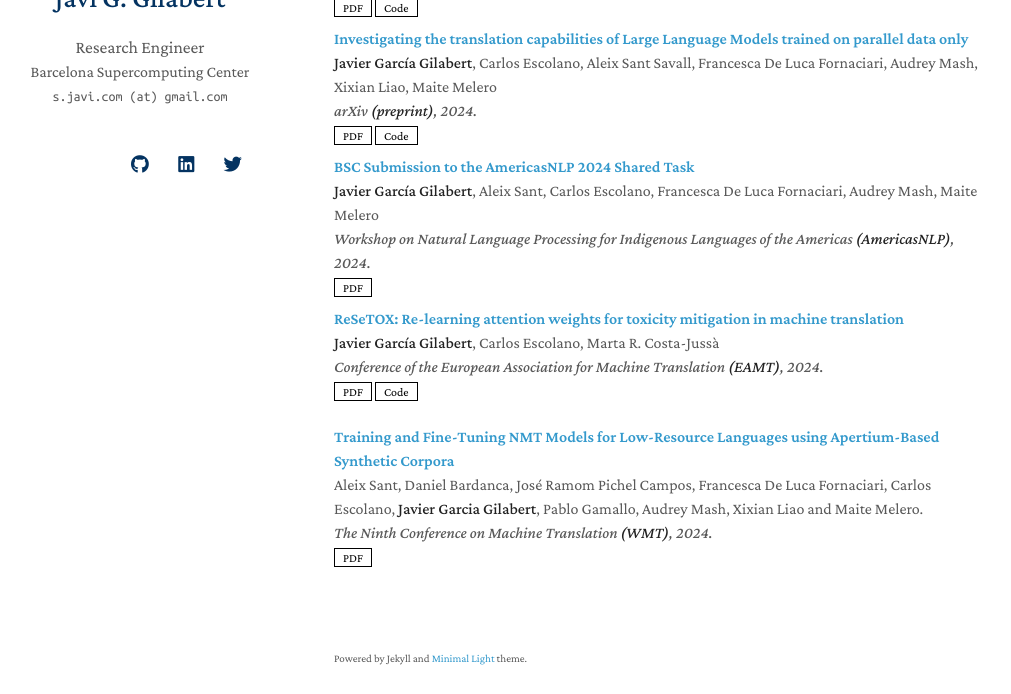
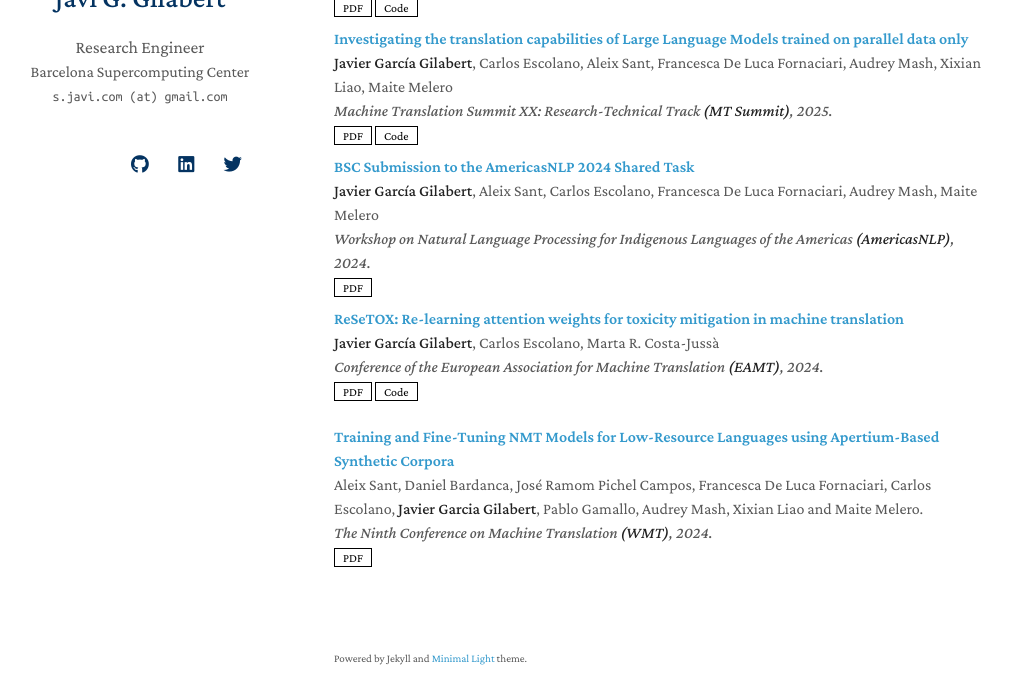
Before and after one commit to JAVI897/JAVI897.github.io, a Jekyll site: the page built from index.md, in a window 1280 px wide and 900 px high, scrolled down 659 px, cut to the strip 206-900 px from the top of the window. Shown: the whole strip, without its empty margins (136-1147 px from the left). Built offline with Jekyll 4.4.1, drawn with Linux system fonts in a browser that asks for light colours; nearby versions of some CDN libraries; a style sheet for code colours, icons or effects is not loaded; our own code applies the rules of GitHub Pages for plain Markdown files.

Commit message:
Update publications.md

```diff
--- a/_includes/publications.md
+++ b/_includes/publications.md
@@ -24,8 +24,8 @@
   <div class="col-sm-9" style="position: relative;width: 100%;">
     <div class="title"><a href="https://arxiv.org/abs/2406.09140"> Investigating the translation capabilities of Large Language Models trained on parallel data only
 </a></div>
-    <div class="author"><strong>Javier García Gilabert</strong>, Carlos Escolano, Aleix Sant Savall, Francesca De Luca Fornaciari, Audrey Mash, Xixian Liao, Maite Melero </div>
-    <div class="periodical"><em>arXiv <strong>(preprint)</strong>, 2024.</em></div>
+    <div class="author"><strong>Javier García Gilabert</strong>, Carlos Escolano, Aleix Sant, Francesca De Luca Fornaciari, Audrey Mash, Xixian Liao, Maite Melero </div>
+    <div class="periodical"><em>Machine Translation Summit XX: Research-Technical Track <strong>(MT Summit)</strong>, 2025.</em></div>
     <div class="links">
       <a href="https://arxiv.org/abs/2406.09140" class="btn btn-sm z-depth-0" role="button" target="_blank" style="font-size:12px;">PDF</a>
       <a href="https://github.com/projecte-aina/Plume" class="btn btn-sm z-depth-0" role="button" target="_blank" style="font-size:12px;">Code</a>
```
